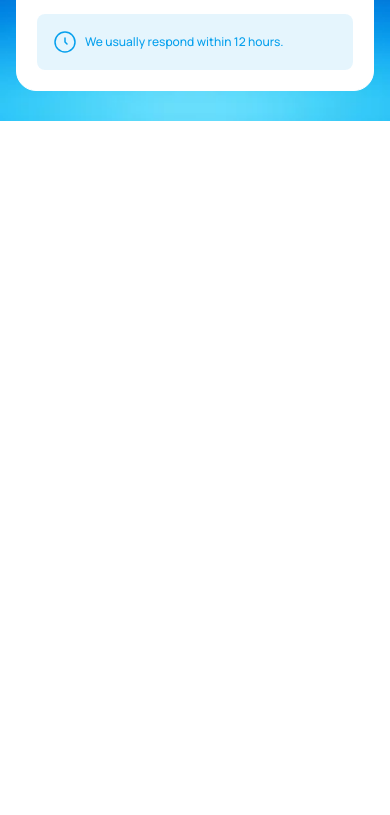
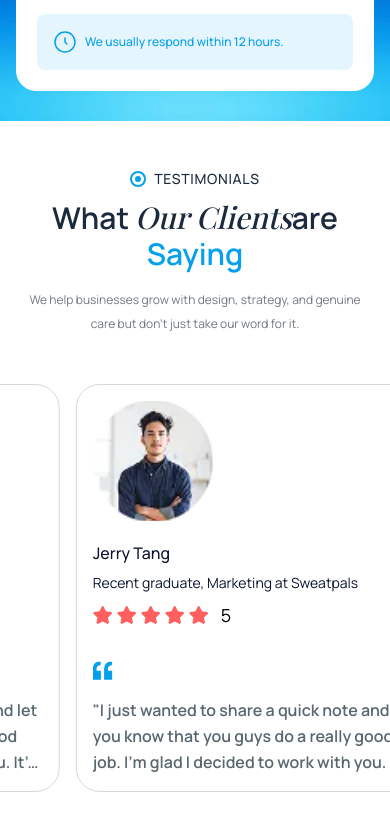
Before and after one commit to team-pr01/PRTech-Solutions-Frontend, a React (Vite) app: page /contact-us in a window 390 px wide. Shown: the part 1900-2715 px from the top of the page. Before the commit the page ends 2021 px from the top, so only its background shows below. Built offline with nearby package versions, Linux system fonts and the light colour scheme; a web font is replaced by a local one.

Commit message:
Completed contact us page responsiveness

```diff
--- a/src/components/Shared/AllTestimonial/AllTestimonial.tsx
+++ b/src/components/Shared/AllTestimonial/AllTestimonial.tsx
@@ -55,7 +55,7 @@ const AllTestimonial = () => {
   const allTestimonials = [...testimonials, ...testimonials, ...testimonials];
 
   return (
-    <div className="py-25 font-Manrope bg-white">
+    <div className="py-12 xl:py-15 2xl:py-25 font-Manrope bg-white">
       <Container>
         <div>
           {/* Header */}
@@ -64,12 +64,10 @@ const AllTestimonial = () => {
               <div className="size-4 rounded-full border-2 border-primary-10 flex items-center justify-center">
                 <div className="size-1.5 rounded-full bg-primary-10"></div>
               </div>
-              <p className="text-neutral-70 font-medium uppercase tracking-wider">
-                TESTIMONIALS
-              </p>
+              <p className="text-neutral-70 subHeading">TESTIMONIALS</p>
             </div>
 
-            <h2 className="text-neutral-70 text-[60px] font-semibold leading-15 mt-2.5">
+            <h2 className="text-neutral-70 heading mt-2.5">
               What{" "}
               <span className="font-Playfair-Display italic font-medium">
                 Our Clients
@@ -77,7 +75,7 @@ const AllTestimonial = () => {
               are <span className="text-primary-10">Saying</span>
             </h2>
 
-            <p className="text-neutral-80 font-Manrope max-w-179 mx-auto font-normal mb-6 leading-relaxed mt-6 text-lg">
+            <p className="description text-neutral-80 max-w-179 mx-auto mb-6 mt-4 2xl:mt-6">
               We help businesses grow with design, strategy, and genuine care
               but don't just take our word for it.
             </p>
@@ -86,8 +84,8 @@ const AllTestimonial = () => {
       </Container>
 
       {/* Row 1 - Right to Left */}
-      <div className="mt-18 relative overflow-hidden">
-        <div className="flex gap-6 animate-marquee-right">
+      <div className="mt-12 lg:mt-18 relative overflow-hidden">
+        <div className="flex gap-0 lg:gap-6 animate-marquee-right">
           {allTestimonials.map((testimonial, index) => (
             <TextTestimonialCard key={index} testimonial={testimonial} />
           ))}
@@ -96,7 +94,7 @@ const AllTestimonial = () => {
 
       {/* Row 2 - Left to Right */}
       <div className="mt-6 relative overflow-hidden">
-        <div className="flex gap-6 animate-marquee-left">
+        <div className="flex gap-0 lg:gap-6 animate-marquee-left">
           {allTestimonials
             .slice()
             .reverse()
--- a/src/components/Shared/AllTestimonial/TextTestimonialCard.tsx
+++ b/src/components/Shared/AllTestimonial/TextTestimonialCard.tsx
@@ -16,31 +16,31 @@ const TextTestimonialCard: React.FC<TextTestimonialCardProps> = ({
   testimonial,
 }) => {
   return (
-    <div className="bg-white border border-neutral-91 p-4 rounded-[48px] w-175 shrink-0 mx-2">
-      <div className="flex items-center gap-5">
+    <div className="bg-white border border-neutral-91 p-4 rounded-3xl lg:rounded-[48px] w-90 lg:w-175 shrink-0 mx-2">
+      <div className="flex flex-col md:flex-row items-start md:items-center gap-5">
         <img
           src={testimonial.image}
           alt={testimonial.name}
-          className="size-45 rounded-[40px] object-cover"
+          className="size-30 md:size-45 rounded-[40px] object-cover"
         />
         <div>
-          <h3 className="text-neutral-65 text-2xl font-medium">
+          <h3 className="text-neutral-65 text-sl md:text-2xl font-medium">
             {testimonial.name}
           </h3>
-          <p className="text-neutral-65 mt-2">{testimonial.role}</p>
+          <p className="text-neutral-65 mt-2 text-sm md:text-base">{testimonial.role}</p>
 
           <div className="flex items-center gap-1 mt-2">
             {Array.from({ length: 5 }).map((_, i) => (
-              <FaStar key={i} className="text-2xl text-[#FF5F5F]" />
+              <FaStar key={i} className="text-xl md:text-2xl text-[#FF5F5F]" />
             ))}
             <p className="text-lg ml-2">{testimonial.rating}</p>
           </div>
         </div>
       </div>
 
-      <div className="mt-8 p-5">
-        <img src={ICONS.quotation} alt="" className="size-6" />
-        <p className="text-neutral-86 text-2xl font-semibold mt-6 leading-relaxed line-clamp-3">
+      <div className="mt-8 p-0 lg:p-5">
+        <img src={ICONS.quotation} alt="" className="size-5 md:size-6" />
+        <p className="text-neutral-86 text-base md:text-lg 2xl:text-2xl font-semibold mt-4 lg:mt-6 leading-relaxed line-clamp-3">
           "{testimonial.review}"
         </p>
       </div>
--- a/src/components/Shared/StartYourProject/StartYourProject.tsx
+++ b/src/components/Shared/StartYourProject/StartYourProject.tsx
@@ -8,7 +8,7 @@ const StartYourProject = () => {
       <Container>
         <div className="absolute top-1/2 -translate-y-1/2 md:-translate-y-1/2 z-10">
           <h2
-            className={`text-white text-3xl md:text-[40px] lg:text-[48px] font-semibold leading-9 md:leading-12 lg:leading-12 max-w-100`}
+            className={`text-white text-3xl md:text-[40px] lg:text-[48px] font-semibold leading-9 md:leading-12 max-w-100`}
           >
             Have <span className="text-primary-10">Something</span> Similar in
             Mind?
--- a/src/layouts/MainLayout/MainLayout.tsx
+++ b/src/layouts/MainLayout/MainLayout.tsx
@@ -1,13 +1,13 @@
 import { Outlet } from "react-router-dom";
 import Navbar from "../../components/Shared/Navbar/Navbar";
-// import Footer from "../../components/Shared/Footer/Footer";
+import Footer from "../../components/Shared/Footer/Footer";
 
 const MainLayout = () => {
   return (
     <div>
       <Navbar />
       <Outlet />
-      {/* <Footer /> */}
+      <Footer />
     </div>
   );
 };
--- a/src/pages/ContactUs/ContactUs.tsx
+++ b/src/pages/ContactUs/ContactUs.tsx
@@ -5,7 +5,7 @@ const ContactUs = () => {
   return (
     <div>
       <ContactUsHero />
-      {/* <AllTestimonial/> */}
+      <AllTestimonial/>
     </div>
   );
 };
```
Also changed, not shown: src/components/Shared/Footer/Footer.tsx (+30 -18 lines).
